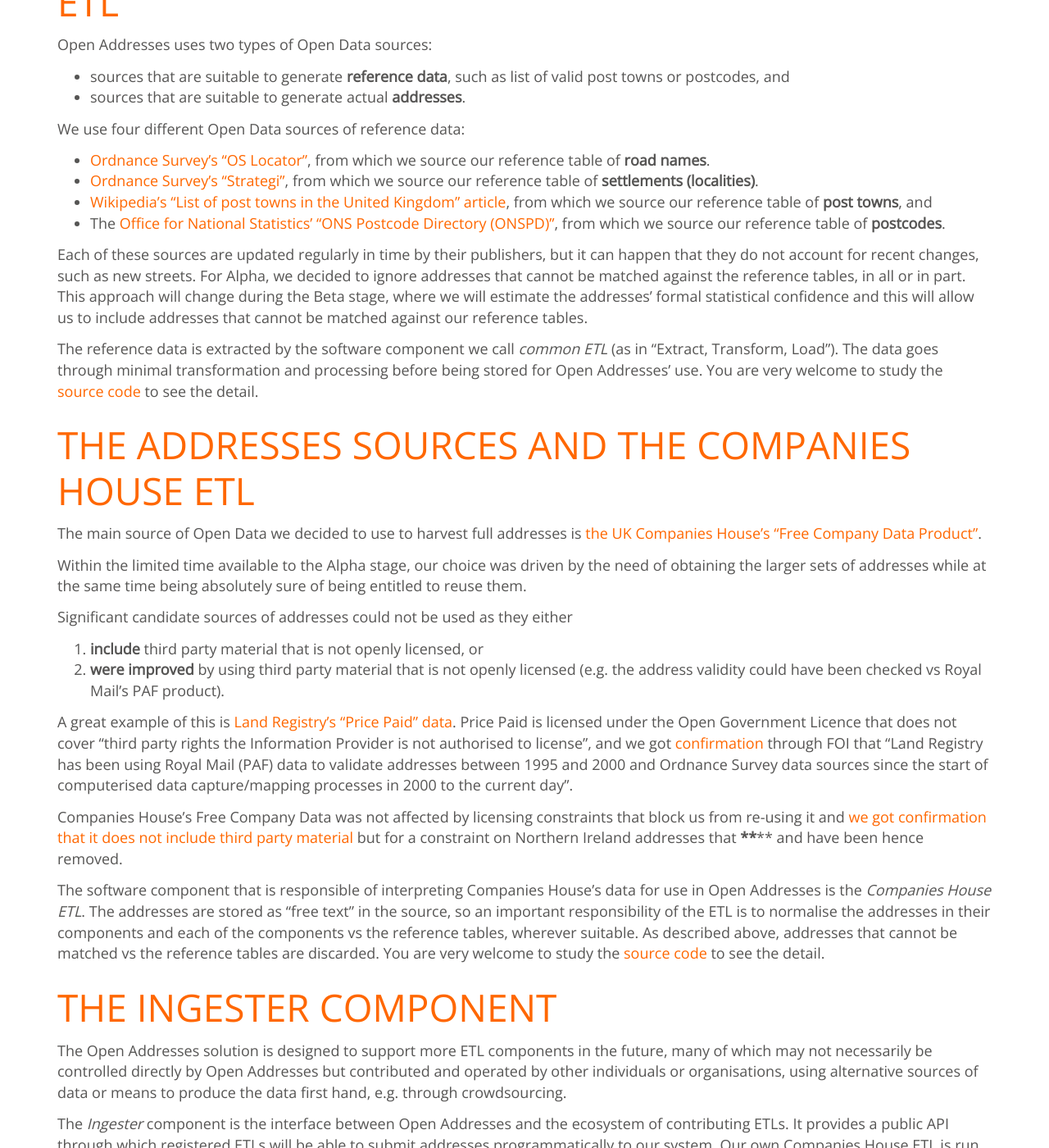
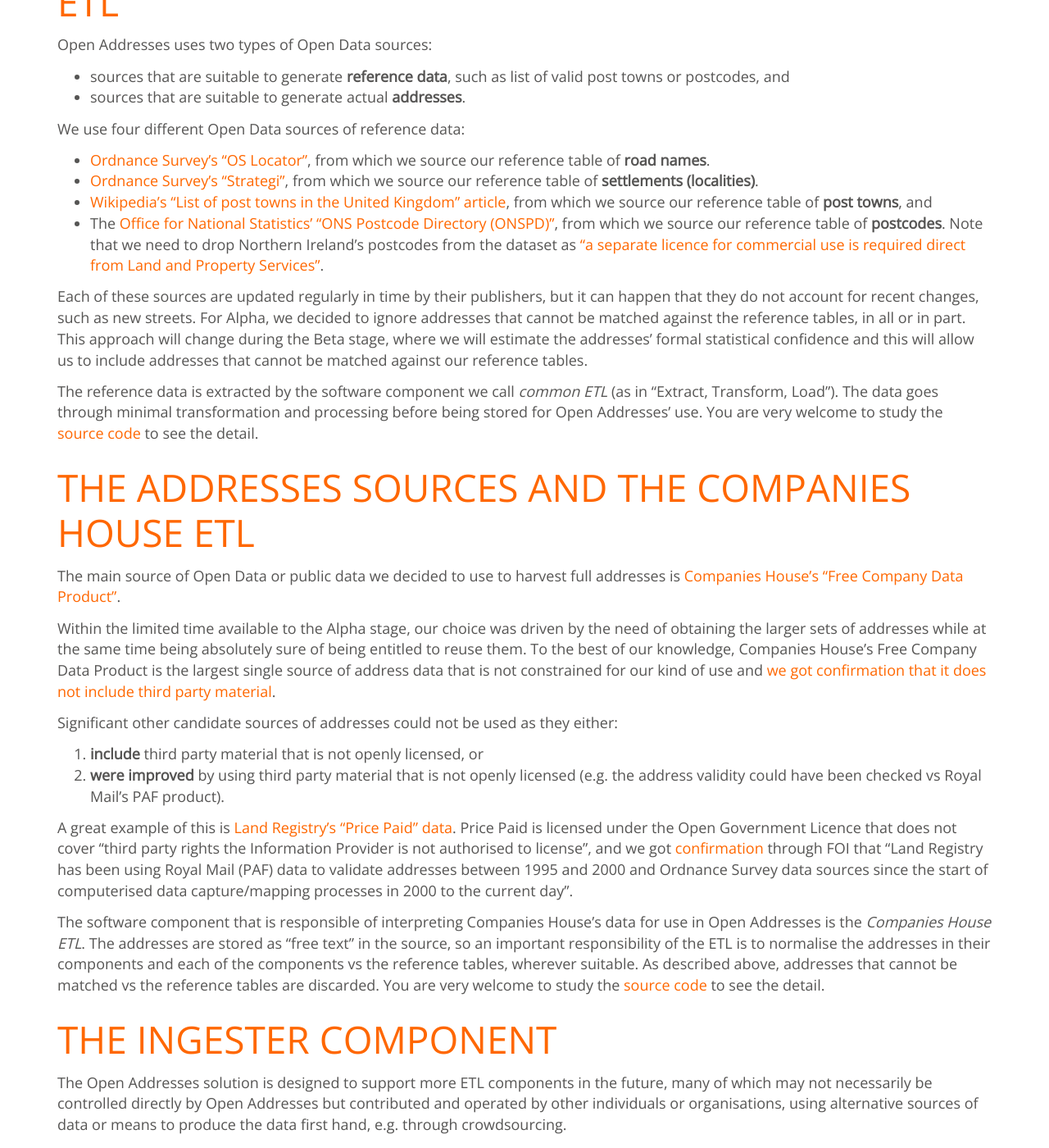
Before and after one commit to OpenAddressesUK/OLD_openaddressesuk.github.io, a Jekyll site: the page built from docs.md, in a window 1280 px wide and 1400 px high, scrolled down 688 px. Shown: the whole window at 82% size. Built offline with Jekyll 4.4.1, drawn with Linux system fonts in a browser that asks for light colours; nearby versions of some CDN libraries; some of the changed text lies outside the part shown.

Commit message:
Fix to the ONSPD description and Companies House licensing

```diff
--- a/docs.md
+++ b/docs.md
@@ -5,7 +5,7 @@ layout: default
 
 This document describes the Open Addresses solution for the *Alpha* stage, completed on 21 November 2014.
 
-The description follows the flow of the data from its third party Open Data sources through the final Open Addresses product, that is also visualised in [this diagram](/assets/images/docs/data_workflow.png).
+The description follows the flow of the data from its third party Open Data or public data sources through the final Open Addresses product, that is also visualised in [this diagram](/assets/images/docs/data_workflow.png).
 
 - <a href='#commonetl'>The reference data sources and the Common ETL</a>
 - <a href='#companieshouseetl'>The addresses sources and the Companies House ETL</a>
@@ -25,25 +25,23 @@ We use four different Open Data sources of reference data:
 - [Ordnance Survey's "OS Locator"](http://www.ordnancesurvey.co.uk/business-and-government/products/os-locator.html), from which we source our reference table of **road names**.
 - [Ordnance Survey's "Strategi"](http://www.ordnancesurvey.co.uk/business-and-government/products/strategi.html), from which we source our reference table of **settlements (localities)**.
 - [Wikipedia's "List of post towns in the United Kingdom" article](http://en.wikipedia.org/wiki/List_of_post_towns_in_the_United_Kingdom), from which we source our reference table of **post towns**, and
-- The [Office for National Statistics' "ONS Postcode Directory (ONSPD)"](http://www.ons.gov.uk/ons/guide-method/geography/products/postcode-directories/-nspp-/index.html), from which we source our reference table of **postcodes**.
+- The [Office for National Statistics' "ONS Postcode Directory (ONSPD)"](http://www.ons.gov.uk/ons/guide-method/geography/products/postcode-directories/-nspp-/index.html), from which we source our reference table of **postcodes**. Note that we need to drop Northern Ireland's postcodes from the dataset as ["a separate licence for commercial use is required direct from Land and Property Services"](http://www.ons.gov.uk/ons/guide-method/geography/beginner-s-guide/licences/index.html).
 
 Each of these sources are updated regularly in time by their publishers, but it can happen that they do not account for recent changes, such as new streets. For Alpha, we decided to ignore addresses that cannot be matched against the reference tables, in all or in part. This approach will change during the Beta stage, where we will estimate the addresses' formal statistical confidence and this will allow us to include addresses that cannot be matched against our reference tables.
 
 The reference data is extracted by the software component we call *common ETL* (as in "Extract, Transform, Load"). The data goes through minimal transformation and processing before being stored for Open Addresses' use. You are very welcome to study the [source code](https://github.com/OpenAddressesUK/common-ETL) to see the detail.
 
 #<a name='companieshouseetl'>The addresses sources and the Companies House ETL</a>
-The main source of Open Data we decided to use to harvest full addresses is [the UK Companies House's "Free Company Data Product"](http://download.companieshouse.gov.uk/en_output.html).
+The main source of Open Data or public data we decided to use to harvest full addresses is [Companies House's "Free Company Data Product"](http://download.companieshouse.gov.uk/en_output.html).
 
-Within the limited time available to the Alpha stage, our choice was driven by the need of obtaining the larger sets of addresses while at the same time being absolutely sure of being entitled to reuse them.
+Within the limited time available to the Alpha stage, our choice was driven by the need of obtaining the larger sets of addresses while at the same time being absolutely sure of being entitled to reuse them. To the best of our knowledge, Companies House's Free Company Data Product is the largest single source of address data that is not constrained for our kind of use and [we got confirmation that it does not include third party material](https://www.whatdotheyknow.com/request/free_company_data_third_party_in).
 
-Significant candidate sources of addresses could not be used as they either
+Significant other candidate sources of addresses could not be used as they either:
 
 1. **include** third party material that is not openly licensed, or
 2. **were improved** by using third party material that is not openly licensed (e.g. the address validity could have been checked vs Royal Mail's PAF product).
 
 A great example of this is [Land Registry's "Price Paid" data](https://www.gov.uk/government/statistical-data-sets/price-paid-data-downloads). Price Paid is licensed under the Open Government Licence that does not cover "third party rights the Information Provider is not authorised to license", and we got [confirmation](https://www.whatdotheyknow.com/request/price_paid_dataset_followup/new) through FOI that "Land Registry has been using Royal Mail (PAF) data to validate addresses between 1995 and 2000 and Ordnance Survey data sources since the start of computerised data capture/mapping processes in 2000 to the current day".
-
-Companies House's Free Company Data was not affected by licensing constraints that block us from re-using it and [we got confirmation that it does not include third party material](https://www.whatdotheyknow.com/request/free_company_data_third_party_in) but for a constraint on Northern Ireland addresses that ******** and have been hence removed.
 
 The software component that is responsible of interpreting Companies House's data for use in Open Addresses is the *Companies House ETL*. The addresses are stored as "free text" in the source, so an important responsibility of the ETL is to normalise the addresses in their components and each of the components vs the reference tables, wherever suitable. As described above, addresses that cannot be matched vs the reference tables are discarded. You are very welcome to study the [source code](https://github.com/OpenAddressesUK/common-ETL) to see the detail.
 
```
